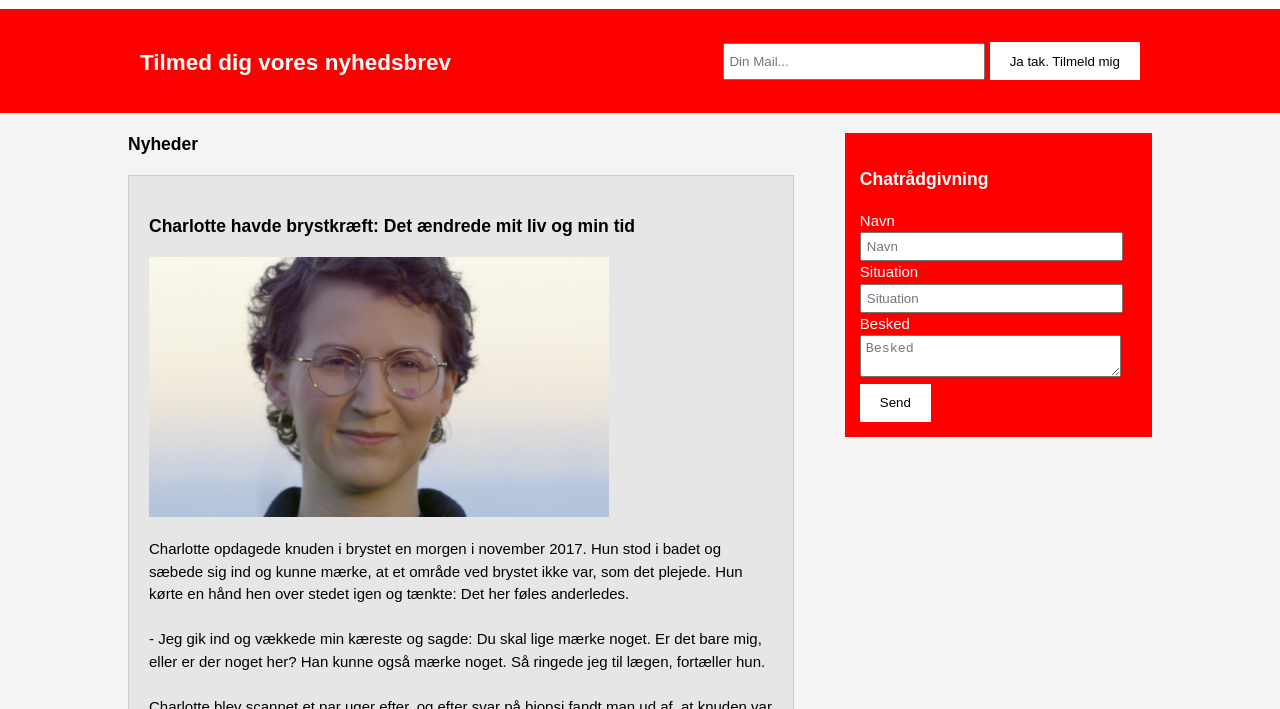
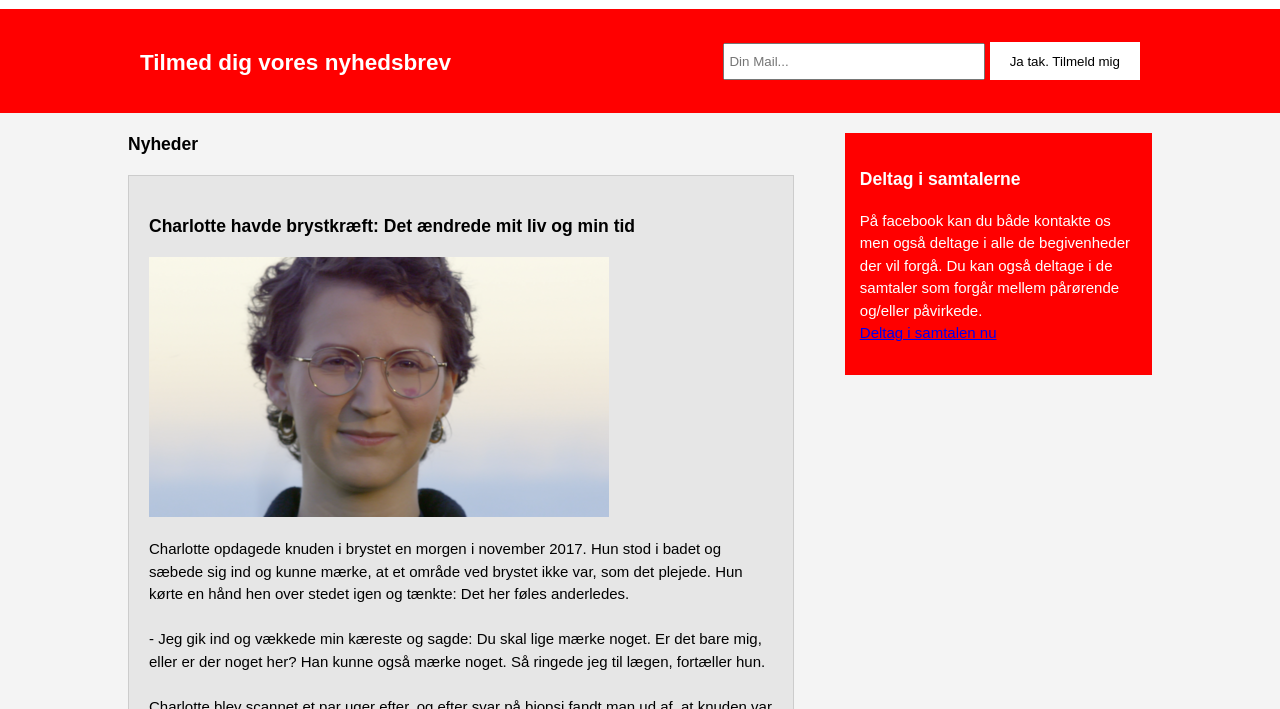
Before and after one commit to Suddenlay/Kr-ftens-Bek-mpelse---Projekt-4, a plain HTML site: page Nyheder.html in a window 1280 px wide. Shown: the part 91-800 px from the top of the page. Drawn offline with Linux system fonts and the light colour scheme.

Commit message:
Update Nyheder.html

```diff
--- a/Nyheder.html
+++ b/Nyheder.html
@@ -123,22 +123,9 @@
 
         <aside id="sidebar">
           <div class="dark">
-            <h3>Chatrådgivning</h3>
-            <form class="quote">
-  						<div>
-  							<label>Navn</label><br>
-  							<input type="text" placeholder="Navn">
-  						</div>
-  						<div>
-  							<label>Situation</label><br>
-  							<input type="text" placeholder="Situation">
-  						</div>
-  						<div>
-  							<label>Besked</label><br>
-  							<textarea placeholder="Besked"></textarea>
-  						</div>
-  						<button class="button_1" type="submit">Send</button>
-					</form>
+            <h3>Deltag i samtalerne</h3>
+            <p> På facebook kan du både kontakte os men også deltage i alle de begivenheder der vil forgå. Du kan også deltage i de samtaler som forgår mellem pårørende og/eller påvirkede. <br>  <a href="https://www.facebook.com/Kr%C3%A6ftens-Bek%C3%A6mpelse-Svenborg-2162215523845768/?view_public_for=2162215523845768">Deltag i samtalen nu</a>
+              </p>
           </div>
         </aside>
       </div>
```
